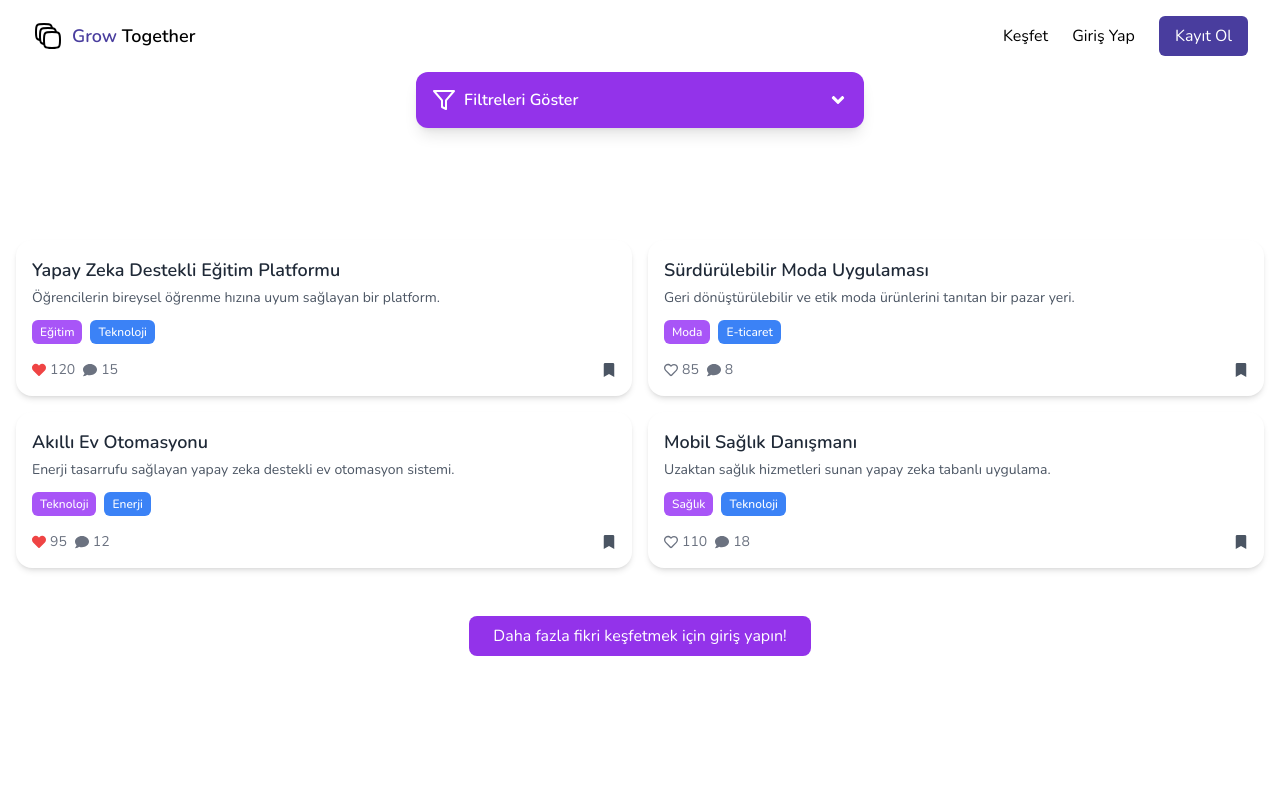
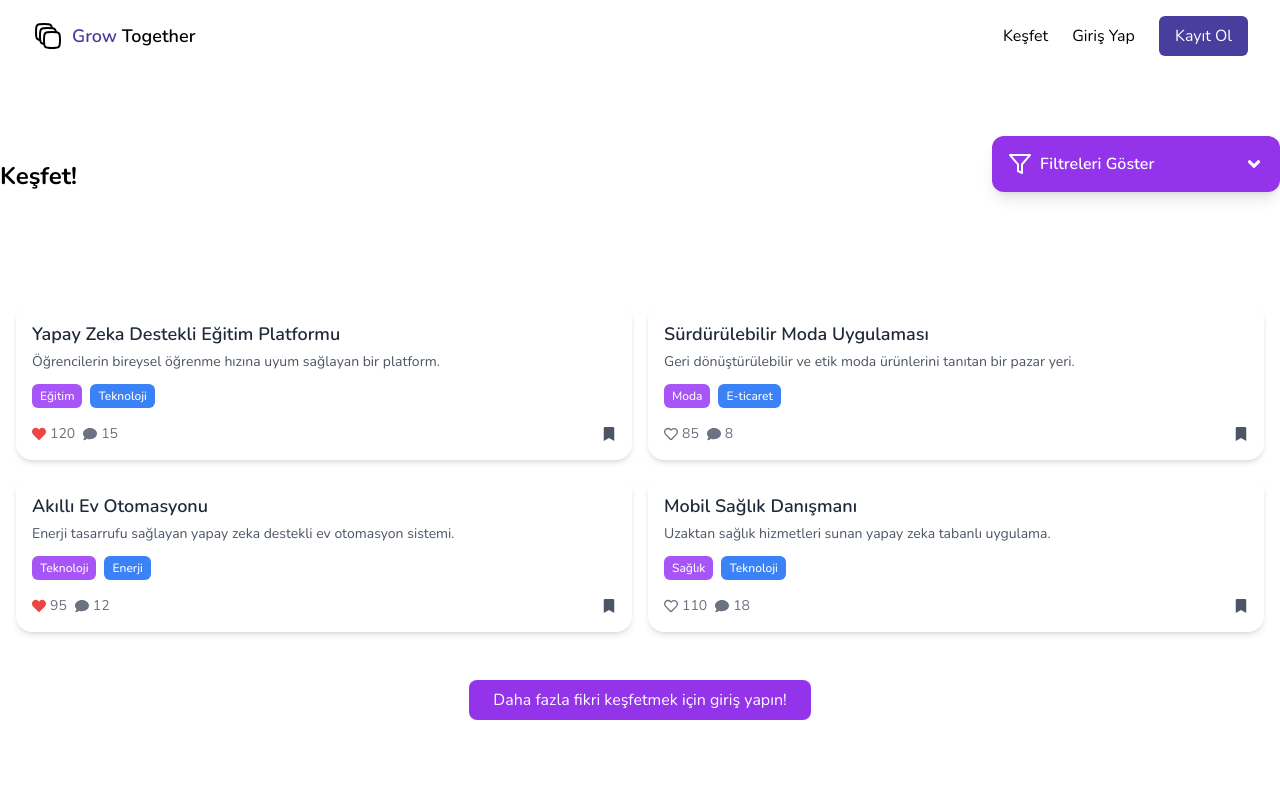
Before and after one commit to poyrazavsever/hackathon_ideacube, a Next.js app: page /discover in a window 1280 px wide. Shown: the top 800 px of the page. Built offline with nearby package versions, Linux system fonts and the light colour scheme.

Commit message:
feat: updated filterbar

```diff
--- a/components/Discover/FilterBar.jsx
+++ b/components/Discover/FilterBar.jsx
@@ -29,7 +29,9 @@ const FilterBar = () => {
   };
 
   return (
-    <div className="bg-purple-600 p-4 rounded-xl shadow-lg w-full max-w-md mx-auto">
+    <div className="w-full flex items-end justify-between container mx-auto">
+      <h1 className="text-2xl font-bold h-full">Keşfet!</h1>
+      <div className="relative bg-purple-600 p-4 rounded-xl shadow-lg w-72 mt-16 h-full">
         <motion.div
           className="flex justify-between items-center cursor-pointer text-white"
           onClick={() => setIsOpen(!isOpen)}
@@ -48,10 +50,11 @@ const FilterBar = () => {
 
         {isOpen && (
           <motion.div
-          initial={{ height: 0, opacity: 0 }}
-          animate={{ height: 'auto', opacity: 1 }}
-          exit={{ height: 0, opacity: 0 }}
-          className="mt-4 bg-white p-4 rounded-lg shadow-inner"
+            initial={{ opacity: 0, y: -10 }}
+            animate={{ opacity: 1, y: 0 }}
+            exit={{ opacity: 0, y: -10 }}
+            transition={{ duration: 0.3 }}
+            className="absolute left-0 w-full bg-white p-4 rounded-lg shadow-xl mt-2 z-50"
           >
             <div className="flex flex-col gap-4">
               {/* Anahtar Kelime Arama */}
@@ -124,6 +127,8 @@ const FilterBar = () => {
           </motion.div>
         )}
       </div>
+    </div>
+
   );
 };
 
```
Lines whose indentation alone changed are shown as unchanged.
